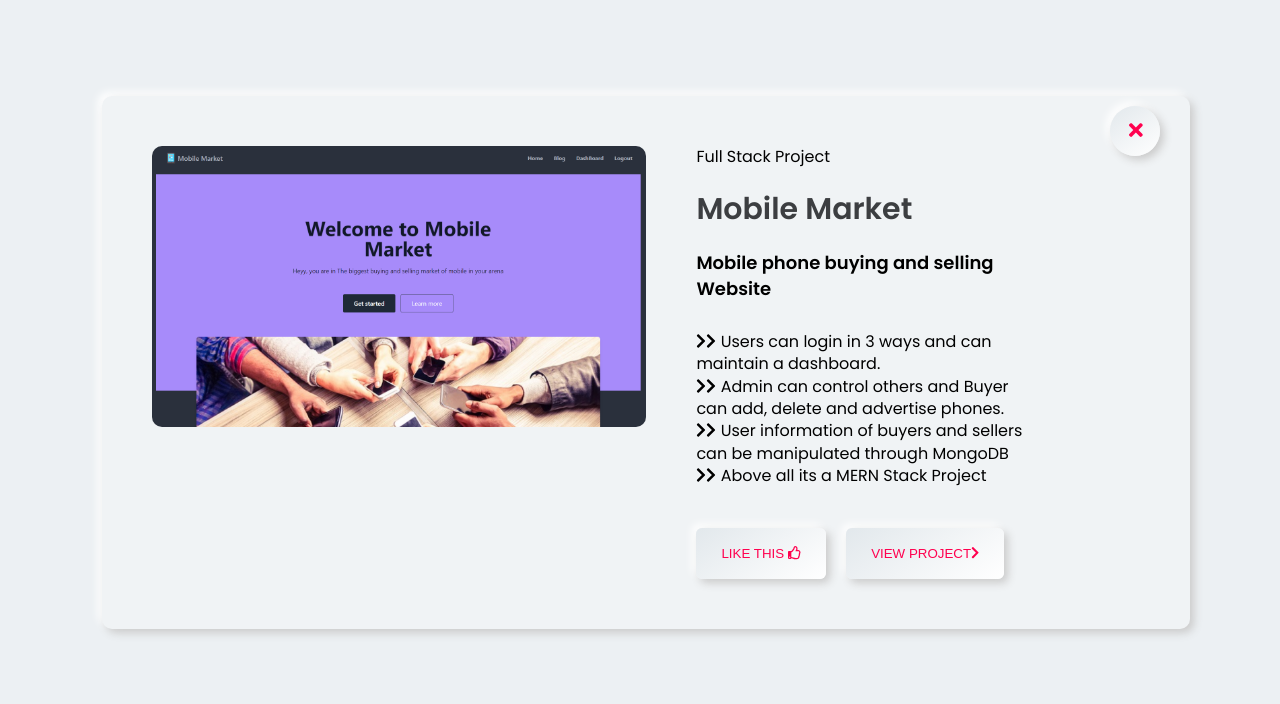
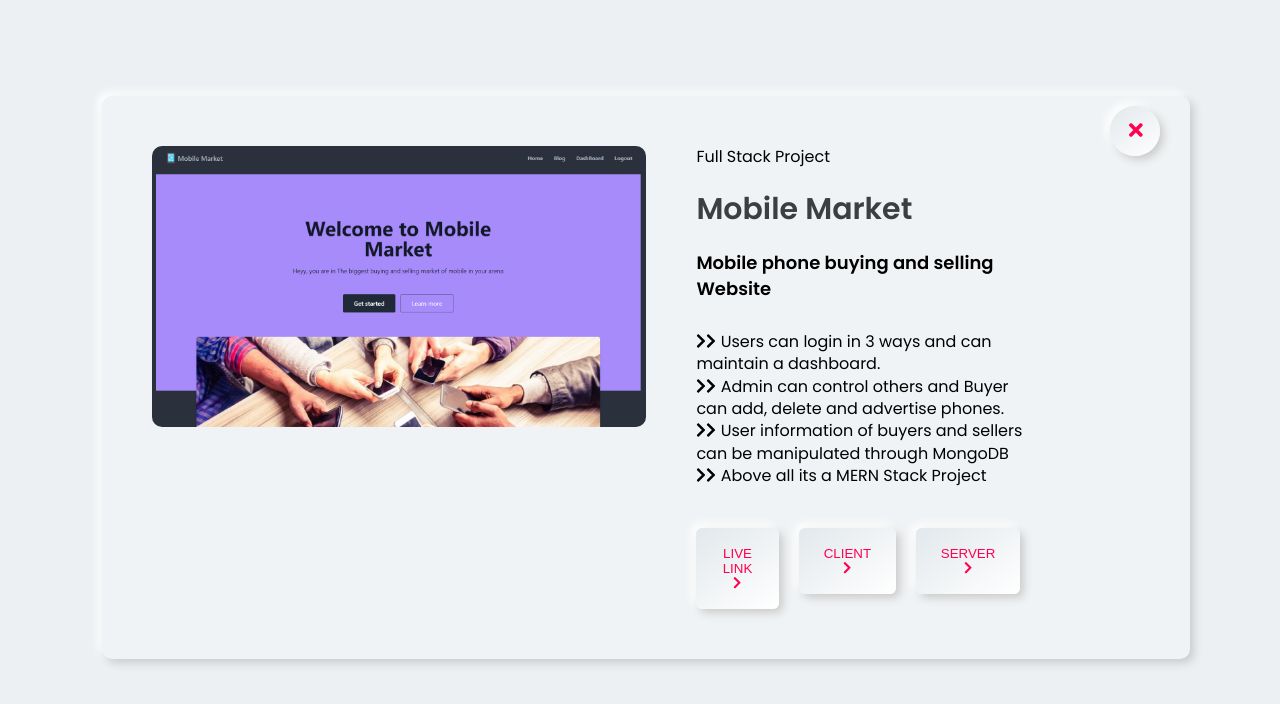
Before and after one commit to hasanulhasan/new-portfolio, a React (Create React App) app: page / in a window 1280 px wide. Both pictures are taken after a click on the element "Mobile Market". Shown: the part 1275-1979 px from the top of the page. Built offline with nearby package versions, Linux system fonts and the light colour scheme.

Commit message:
portfolio information updated

```diff
--- a/src/component/Contact/Contact.js
+++ b/src/component/Contact/Contact.js
@@ -59,13 +59,13 @@
                   <p>Email: hasanulkarimh@gamil.com</p> <br />
                   <span>FIND WITH ME</span>
                   <div className='button f_flex'>
-                    <a href="https://www.facebook.com/hasanulkarim.hasan1/" target="_blank"><button className='btn_shadow'>
+                    <a href="https://www.facebook.com/hasanulkarim.hasan1/" target="_blank" rel="noopener noreferrer"><button className='btn_shadow'>
                       <i class='fab fa-facebook-f'></i>
                     </button></a>
-                    <a href="https://www.instagram.com/hasanulhasan/" target="_blank"><button className='btn_shadow'>
+                    <a href="https://www.instagram.com/hasanulhasan/" target="_blank" rel="noopener noreferrer"><button className='btn_shadow'>
                       <i className='fab fa-instagram'></i>
                     </button></a>
-                    <a href="https://t.me/hasanulhasan" target="_blank">
+                    <a href="https://t.me/hasanulhasan" target="_blank" rel="noopener noreferrer">
                       <button className='btn_shadow'>
                         <i className='fab fa-telegram'></i>
                       </button>
@@ -80,7 +80,7 @@
                 <div className='f_flex'>
                   <div className='input row'>
                     <span>YOUR NAME</span>
-                    <input type='text' name='fullname' value={data.fullname} onChange={InputEvent} />
+                    <input type='text' name='fullname' value={data.fullname} onChange={InputEvent} required />
                   </div>
                   <div className='input row'>
                     <span>PHONE NUMBER </span>
@@ -89,7 +89,7 @@
                 </div>
                 <div className='input'>
                   <span>EMAIL </span>
-                  <input type='email' name='email' value={data.email} onChange={InputEvent} />
+                  <input type='email' name='email' value={data.email} onChange={InputEvent} required />
                 </div>
                 <div className='input'>
                   <span>SUBJECT </span>
@@ -97,7 +97,7 @@
                 </div>
                 <div className='input'>
                   <span>YOUR MESSAGE </span>
-                  <textarea cols='30' rows='10' name='message' value={data.message} onChange={InputEvent}></textarea>
+                  <textarea cols='30' rows='10' name='message' value={data.message} onChange={InputEvent} required></textarea>
                 </div>
                 <button className='btn_shadow'>
                   SEND MESSAGE <i className='fa fa-long-arrow-right'></i>
--- a/src/component/Portfolio/Card.js
+++ b/src/component/Portfolio/Card.js
@@ -52,12 +52,15 @@
               </ul>
 
               <div className='button f_flex mtop'>
-                <button className='btn_shadow'>
-                  LIKE THIS <i class='far fa-thumbs-up'></i>
-                </button>
-                <button className='btn_shadow'>
-                  VIEW PROJECT<i class='fas fa-chevron-right'></i>
-                </button>
+                <a target="_blank" rel="noopener noreferrer" href={props.live_server}><button className='btn_shadow'>
+                  LIVE LINK <i class='fas fa-chevron-right'></i>
+                </button></a>
+                <a target="_blank" rel="noopener noreferrer" href={props.client}><button className='btn_shadow'>
+                  CLIENT <i class='fas fa-chevron-right'></i>
+                </button></a>
+                <a target="_blank" rel="noopener noreferrer" href={props.server}><button className='btn_shadow'>
+                  SERVER <i class='fas fa-chevron-right'></i>
+                </button></a>
               </div>
               <button className='close-modal btn_shadow' onClick={toggleModal}>
                 <i class='fas fa-times'></i>
--- a/src/component/Portfolio/Portfolio.js
+++ b/src/component/Portfolio/Portfolio.js
@@ -15,7 +15,7 @@
 
           <div className='content grid'>
             {Portfolio_data.map((value, index) => {
-              return <Card key={index} image={value.image} category={value.category} totalLike={value.totalLike} title={value.title} subTitle={value.subTitle} desc_one={value.desc_one} desc_two={value.desc_two} desc_three={value.desc_three} desc_four={value.desc_four} />
+              return <Card key={index} image={value.image} category={value.category} totalLike={value.totalLike} title={value.title} subTitle={value.subTitle} desc_one={value.desc_one} desc_two={value.desc_two} desc_three={value.desc_three} desc_four={value.desc_four} live_server={value.live_server} client={value.client} server={value.server} />
             })}
 
             {/*<div className='box btn_shadow '>
--- a/src/component/Portfolio/Portfolio_data.js
+++ b/src/component/Portfolio/Portfolio_data.js
@@ -16,6 +16,9 @@
     title: "Mobile Market",
     subTitle: "Mobile phone buying and selling Website",
     image: mobileMarket,
+    live_server: 'https://mobile-market-78c1a.web.app/',
+    client: 'https://github.com/hasanulhasan/mobile-market',
+    server: 'https://github.com/hasanulhasan/mobile-market-server',
     desc_one: "Users can login in 3 ways and can maintain a dashboard.",
     desc_two: "Admin can control others and Buyer can add, delete and advertise phones.",
     desc_three: "User information of buyers and sellers can be manipulated through MongoDB",
@@ -28,6 +31,9 @@
     title: "Eagle Engineering",
     subTitle: "Engineering service related website",
     image: learnEngineering,
+    live_server: 'https://eagle-engineering.web.app/',
+    client: 'https://github.com/hasanulhasan/eagle-engineering',
+    server: 'https://github.com/hasanulhasan/eagle-engineering-server',
     desc_one: "Admin can add Service that store in MongoDB.",
     desc_two: " User Information can be controlled with firebase and MongoDB.",
     desc_three: "Users can put a realistic review and can add, delete, and edit these reviews.",
@@ -35,11 +41,14 @@
   },
   {
     id: 3,
-    category: "Full Stack Project",
+    category: "Front End Project",
     totalLike: "630",
     title: "Learning Time",
     subTitle: "e-learning Website",
     image: learningTime,
+    live_server: 'https://monumental-stroopwafel-c88b88.netlify.app/',
+    client: 'https://github.com/hasanulhasan/learning-time',
+    server: 'https://github.com/hasanulhasan/learning-time',
     desc_one: "This is skill development site",
     desc_two: "User Can test quizzes and see mark",
     desc_three: "Result of quizzes can be shown in Chart and Graph",
@@ -52,6 +61,9 @@
     title: "Alpha Academy",
     subTitle: "e-learning and course selling Website",
     image: alphaAcademy,
+    live_server: 'https://alpha-academy-simple.web.app/',
+    client: 'https://github.com/hasanulhasan/alpha-academy',
+    server: 'https://github.com/hasanulhasan/alpha-academy-server',
     desc_one: "Users can see course details and purchase them only after login.",
     desc_two: "There added 2 types of login systems and save User Information with firebase",
     desc_three: "Students can learn and test their skills through MCQ system.",
@@ -64,6 +76,9 @@
     title: "Hello Hotel",
     subTitle: "Hotel room booking website",
     image: helloHotel,
+    live_server: 'https://hello-hotel-4173d.web.app/',
+    client: 'https://github.com/hasanulhasan/hello-hotel',
+    server: 'https://github.com/hasanulhasan/hello-hotel-server',
     desc_one: "A simple hotel booking app",
     desc_two: "User can book a hotel for a particular date",
     desc_three: "User can see hotel book info in dashboard",
@@ -76,6 +91,9 @@
     title: "Photo Gallery App",
     subTitle: "Photo Gallery website",
     image: photoGallery,
+    live_server: 'https://photo-gallery-app-d9ec9.web.app/',
+    client: 'https://github.com/hasanulhasan/photo-gallery-app',
+    server: 'https://github.com/hasanulhasan/photo-gallery-app-server',
     desc_one: "A simple photo gallery app",
     desc_two: "Various kinds of category added",
     desc_three: "User can comment on photo",
@@ -88,6 +106,9 @@
     title: "Burger Builder",
     subTitle: "Burger building and ordering website",
     image: burgerBuilder,
+    live_server: '',
+    client: '',
+    server: '',
     desc_one: "A simple burger builder project",
     desc_two: "User can build burger",
     desc_three: "User can order his builded burger",
@@ -100,6 +121,9 @@
     title: "News Today",
     subTitle: "Online news and blog website",
     image: newsToday,
+    live_server: 'https://flourishing-marzipan-75c302.netlify.app/',
+    client: 'https://github.com/hasanulhasan/news-today',
+    server: 'https://github.com/hasanulhasan/news-today',
     desc_one: "This is a news portal and blog site",
     desc_two: "Pure JavaScript used for data fetching",
     desc_three: "Various kinds of news can be shown by category",
@@ -112,6 +136,9 @@
     title: "Doctor Portal",
     subTitle: "Website for dentists information appointment",
     image: doctorPortal,
+    live_server: '',
+    client: '',
+    server: '',
     desc_one: "User can book a particular date for appointment with doctor",
     desc_two: "Doctor can see the booking information from his Admin Dashboard",
     desc_three: "Information of Doctor can be seen on this site",
```
